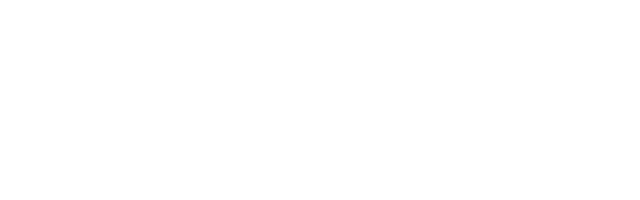
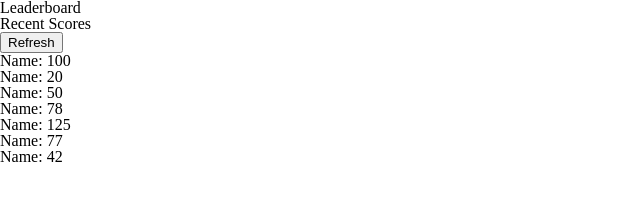
Before and after one commit to Mike47ip/Leaderboard, a website built with webpack: page src/index.html in a window 1280 px wide. Shown: the whole page, without its empty margins (0-640 px from the left). Built offline with nearby package versions, Linux system fonts and the light colour scheme.

Commit message:
Setup project requirements

```diff
--- a/src/index.html
+++ b/src/index.html
@@ -8,6 +8,28 @@
 </head>
 <body>
 
+  <h1>Leaderboard</h1>
+
+  <article class="Recont">
+    <div class="recentScore">Recent Scores</div>
+    <button>Refresh</button>
+
+    <div class="List">
+      <ul>
+        <li>Name: 100</li>
+        <li>Name: 20</li>
+        <li>Name: 50</li>
+        <li>Name: 78</li>
+        <li>Name: 125</li>
+        <li>Name: 77</li>
+        <li>Name: 42</li>
+      </ul>
+    </div>
+  </article>
+
+
+
+
 
   <script src="main.js"></script>
 </body>
--- a/src/style.css
+++ b/src/style.css
@@ -0,0 +1,43 @@
+html, body, div, span, applet, object, iframe,
+h1, h2, h3, h4, h5, h6, p, blockquote, pre,
+a, abbr, acronym, address, big, cite, code,
+del, dfn, em, img, ins, kbd, q, s, samp,
+small, strike, strong, sub, sup, tt, var,
+b, u, i, center,
+dl, dt, dd, ol, ul, li,
+fieldset, form, label, legend,
+table, caption, tbody, tfoot, thead, tr, th, td,
+article, aside, canvas, details, embed,
+figure, figcaption, footer, header, hgroup,
+menu, nav, output, ruby, section, summary,
+time, mark, audio, video {
+	margin: 0;
+	padding: 0;
+	border: 0;
+	font-size: 100%;
+	font: inherit;
+	vertical-align: baseline;
+}
+/* HTML5 display-role reset for older browsers */
+article, aside, details, figcaption, figure,
+footer, header, hgroup, menu, nav, section {
+	display: block;
+}
+body {
+	line-height: 1;
+}
+ol, ul {
+	list-style: none;
+}
+blockquote, q {
+	quotes: none;
+}
+blockquote:before, blockquote:after,
+q:before, q:after {
+	content: '';
+	content: none;
+}
+table {
+	border-collapse: collapse;
+	border-spacing: 0;
+}
--- a/webpack.config.js
+++ b/webpack.config.js
@@ -4,11 +4,12 @@ const HtmlWebpackPlugin = require('html-webpack-plugin');
 module.exports = {
   mode: 'development',
   entry: './src/index.js',
-  output: {
-    filename: 'main.js',
-    path: path.resolve(__dirname, 'dist'),
-    clean: true,
-  },
+  plugins: [
+    new HtmlWebpackPlugin({
+      title: 'Leaderboard',
+      template: './src/index.html',
+    }),
+  ],
   module: {
     rules: [
       {
@@ -17,9 +18,13 @@ module.exports = {
       },
     ],
   },
-  plugins: [
-    new HtmlWebpackPlugin({
-      title: 'Leaderboard',
-    }),
-  ],
+  devServer: {
+    watchFiles: path.join(__dirname, 'src'),
+    hot: true,
+  },
+  output: {
+    filename: 'main.js',
+    path: path.resolve(__dirname, 'dist'),
+    clean: true,
+  },
 };
```
Also changed, not shown: dist/index.html, dist/main.js.
